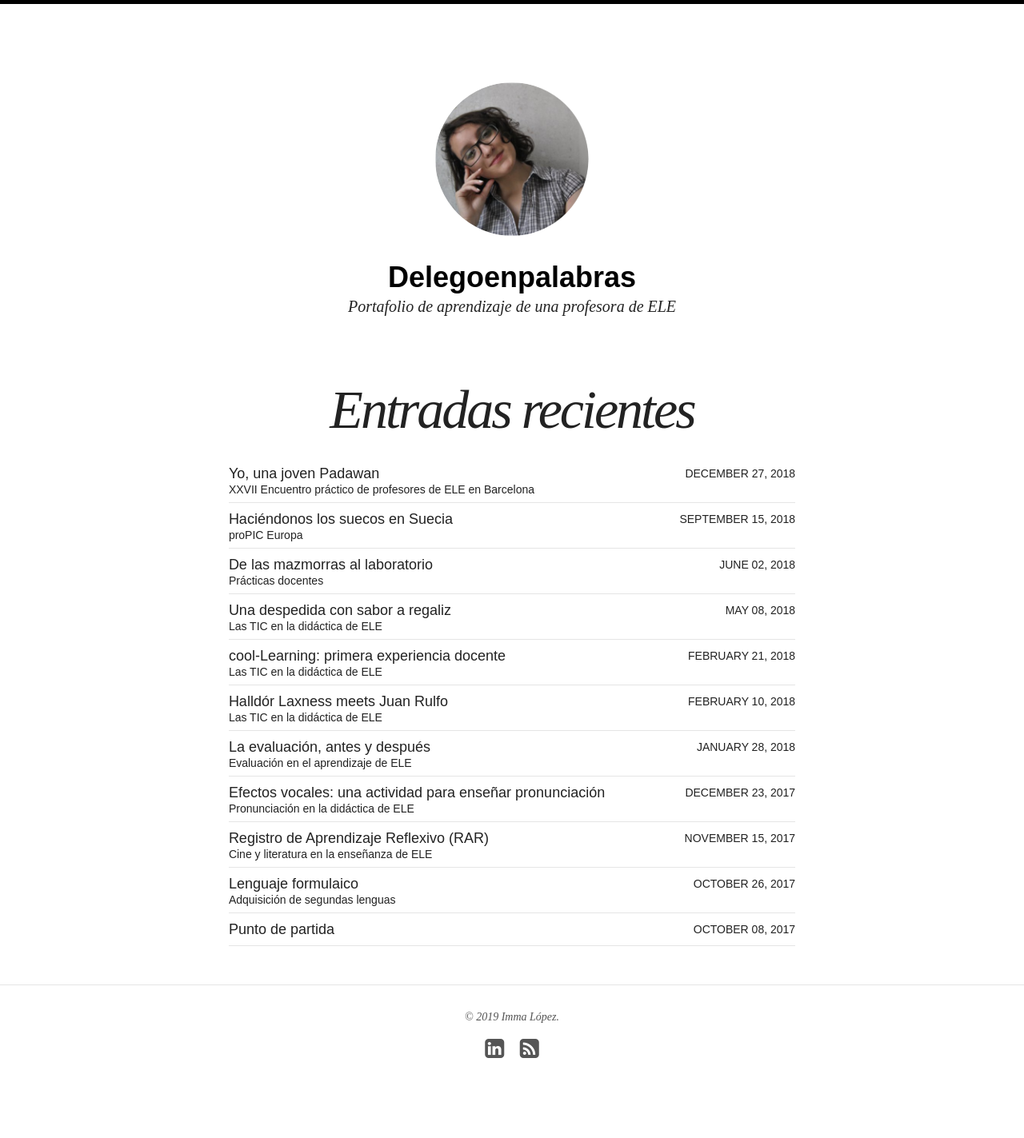
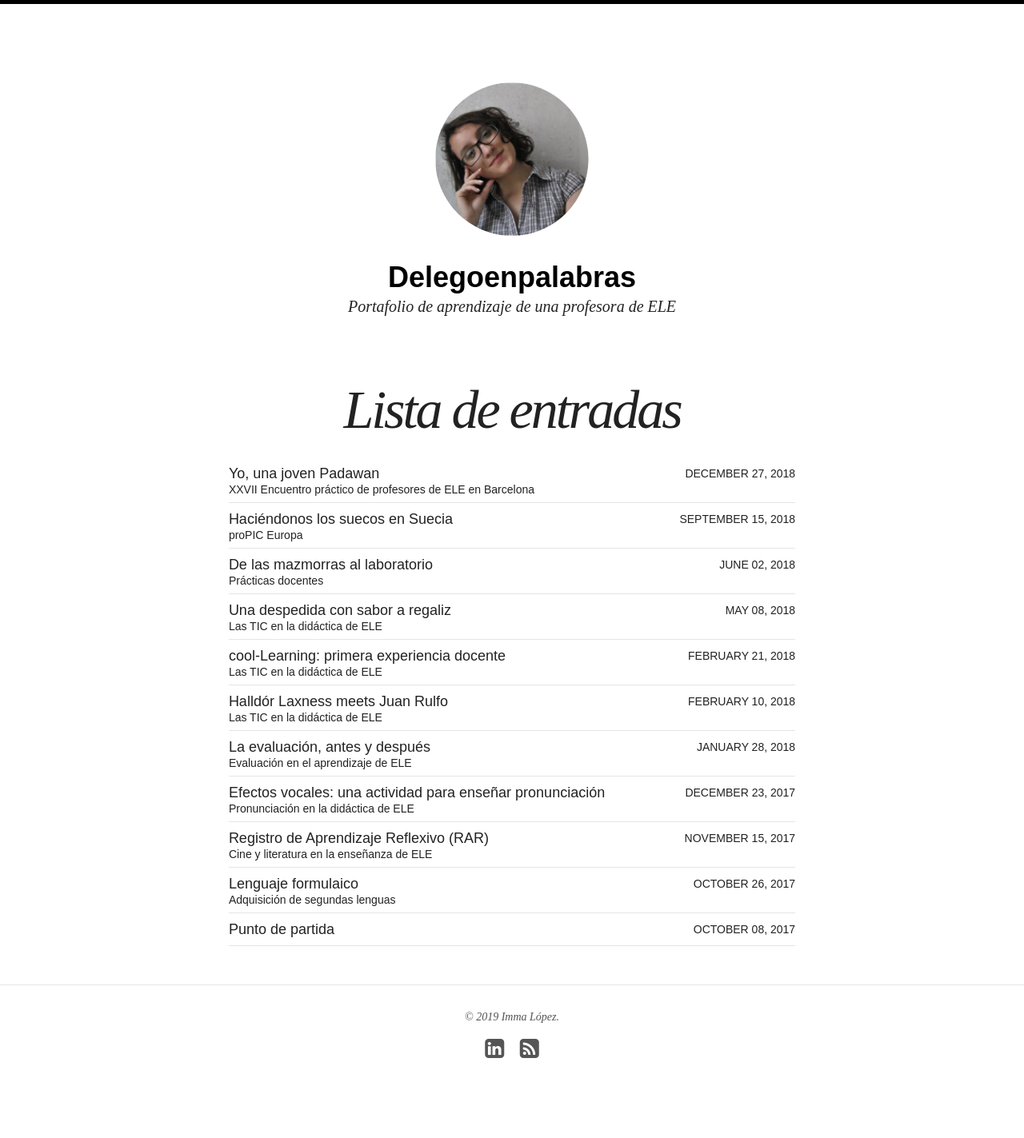
Before and after one commit to immalopez/immalopez.github.io, a Jekyll site: the page built from blog/index.md, in a window 1280 px wide. Shown: the whole page at 80% size. Built offline with Jekyll 4.4.1, drawn with Linux system fonts in a browser that asks for light colours; nearby versions of some CDN libraries.

Commit message:
Update index.md

```diff
--- a/blog/index.md
+++ b/blog/index.md
@@ -1,6 +1,6 @@
 ---
 layout: page
-title: Entradas recientes
+title: Lista de entradas
 excerpt: "An archive of blog posts sorted by date."
 search_omit: true
 ---
```
